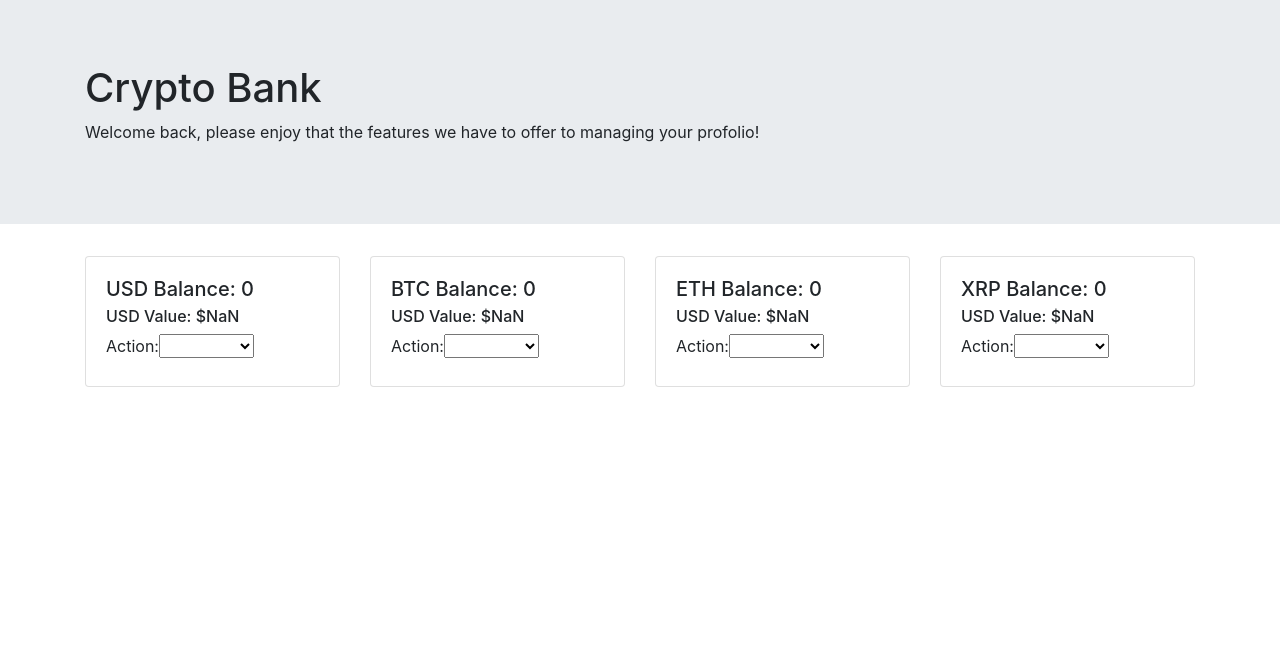
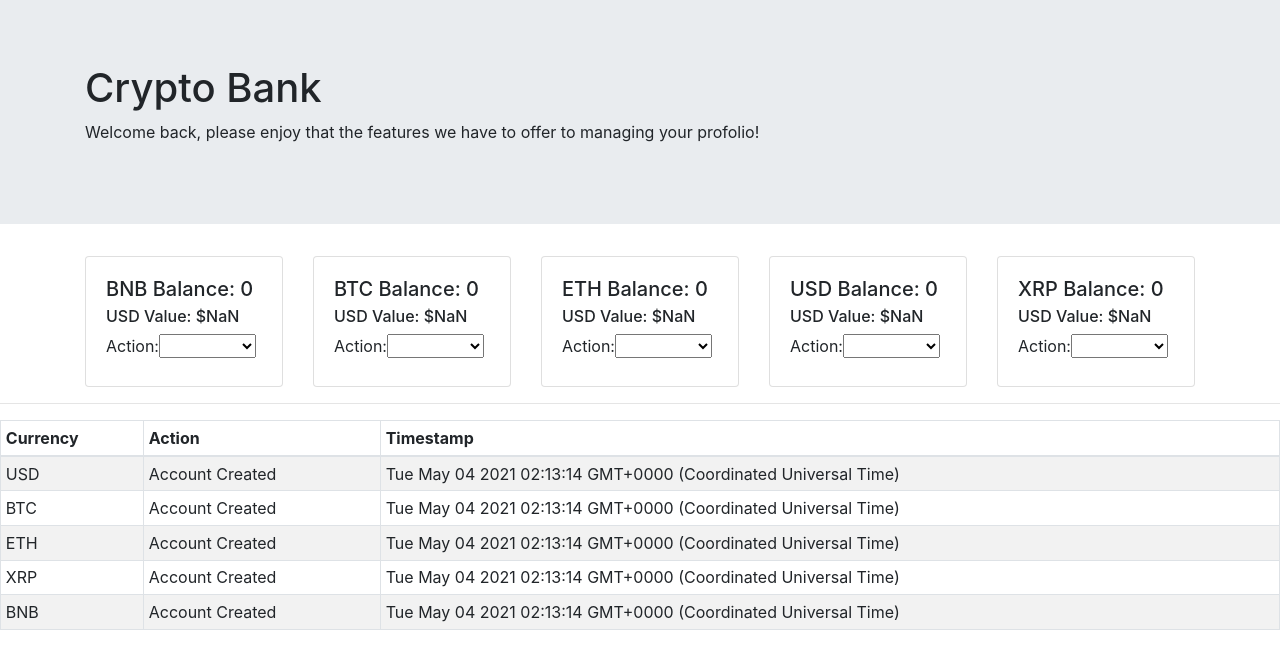
Before and after one commit to CronNinja/cryptoBank, a React (Create React App) app: page / in a window 1280 px wide. Shown: the top 668 px of the page. Built offline with nearby package versions, Linux system fonts and the light colour scheme; no server answers.

Commit message:
History & Parent Child Refactor

```diff
--- a/src/App.js
+++ b/src/App.js
@@ -1,11 +1,32 @@
+import { useState } from 'react';
 import Currency from './js/Account'
 import 'bootstrap/dist/css/bootstrap.min.css';
 import Jumbotron from 'react-bootstrap/Jumbotron';
 import Container from 'react-bootstrap/Container';
 import CardDeck from 'react-bootstrap/CardDeck';
+import GetDate from './js/GetData';
+import History from './js/History';
 
-const App = () => (
+const initDate = GetDate();
+const initialTotals = [
+  { symbol: "USD", total: 0, timestamp: initDate, action: "Account Created" },
+  { symbol: "BTC", total: 0, timestamp: initDate, action: "Account Created" },
+  { symbol: "ETH", total: 0, timestamp: initDate, action: "Account Created" },
+  { symbol: "XRP", total: 0, timestamp: initDate, action: "Account Created" },
+  { symbol: "BNB", total: 0, timestamp: initDate, action: "Account Created" }
+];
 
+const App = () => {
+  const [totals, setTotals] = useState(initialTotals);
+  const getTotals = () => {
+    totals.sort((a, b) => b.timestamp - a.timestamp);
+    let x = totals.filter((v,i,a) => a.findIndex(t => (t.symbol === v.symbol && +t.timestamp >= +v.timestamp)) === i).sort((a, b) => a.symbol.localeCompare(b.symbol));
+
+    return x.map(currency => {
+      return (<Currency symbol={currency.symbol} totals={totals} setTotals={setTotals} id={"Currency-" + currency.symbol} key={"Currency-" + currency.symbol}/>);
+    })
+  }
+  return (
     <div>
       <Jumbotron fluid>
         <Container>
@@ -17,14 +38,15 @@ const App = () => (
       </Jumbotron>
       <Container>
         <CardDeck>
-    <Currency currencyType="USD" id="Currency-USD"/>
-    <Currency currencyType="BTC" id="Currency-BTC"/>
-    <Currency currencyType="ETH" id="Currency-ETH"/>
-    <Currency currencyType="XRP" id="Currency-XRP"/>
+          {
+            getTotals()
+          }
         </CardDeck>
       </Container>
-
+      <hr />
+      <History totals={totals}/>
     </div>
-);
+  )
+};
 
 export default App
--- a/src/js/Account.jsx
+++ b/src/js/Account.jsx
@@ -1,16 +1,19 @@
-import React from 'react';
+import React, { useState} from 'react';
 import Transactor from './Transactor';
 import Card from 'react-bootstrap/Card';
 import USDValue from './USDValue';
+import Exchange from './Exchange';
+import GetDate from './GetData';
 
-const Currency = ({currencyType}) => {
-  const [deposit, setDeposit] = React.useState(0);
-  const [totalState, setTotalState] = React.useState(0);
-  const [isDeposit, setIsDeposit] = React.useState(true);
-  const [atmMode, setAtmMode] = React.useState("");
-  const [validTransaction, setValidTransaction] = React.useState(false);
+const Currency = ({symbol, totals, setTotals}) => {
+  const [deposit, setDeposit] = useState(0);
+  const [totalState, setTotalState] = useState(0);
 
-  let status = `${currencyType} Balance: ${totalState} `;
+  const [isDeposit, setIsDeposit] = useState(true);
+  const [atmMode, setAtmMode] = useState("");
+  const [validTransaction, setValidTransaction] = useState(false);
+
+  let status = `${symbol} Balance: ${totalState} `;
   const handleChange = (event) => {
     const returnValue = event.target.value;
     setDeposit(Number(returnValue));
@@ -31,6 +34,7 @@ const Currency = ({currencyType}) => {
   const handleSubmit = (event) => {
     let newTotal = isDeposit ? totalState + deposit : totalState - deposit;
     setTotalState(newTotal);
+    setTotals([...totals, {symbol: symbol, total: newTotal, timestamp: GetDate(), action: atmMode + " " + symbol + ": " + deposit}])
     setValidTransaction(false);
     event.preventDefault();
   };
@@ -46,12 +50,13 @@ const Currency = ({currencyType}) => {
   }
 
   return (
+    <>
     <Card>
       <Card.Body>
         <form onSubmit={handleSubmit}>
         <Card.Title id="total">{status}</Card.Title>
         <Card.Subtitle>
-          <label>USD Value: $<USDValue crypto={currencyType} total={totalState}/></label>
+          <label>USD Value: $<USDValue symbol={symbol} total={totalState}/></label>
         </Card.Subtitle>
         <Card.Text>
           <label>Action:</label>
@@ -59,17 +64,20 @@ const Currency = ({currencyType}) => {
             <option id="no-selection" value=""></option>
             <option id="deposit-selection" value="Deposit">Deposit</option>
             <option id="withdraw-selection" value="Withdraw">Withdraw</option>
+            <option id="exchange-selection" value="Exchange">Exchange</option>
           </select>
-          { atmMode &&
-          <>
-            <Transactor onChange={handleChange} isDeposit={isDeposit} validTransaction={validTransaction}></Transactor>
-            </>
+          { (atmMode === "Deposit" || atmMode === "Withdraw") &&
+            <Transactor onChange={handleChange} isDeposit={isDeposit} validTransaction={validTransaction} currency={symbol} />
           }
         </Card.Text>
       </form>
+      {
+      atmMode === "Exchange" &&
+        <Exchange symbol={symbol} total={totalState} />
+      }
       </Card.Body>
     </Card>
-
+    </>
   );
 };
 
--- /dev/null
+++ b/src/js/Exchange.jsx
@@ -0,0 +1,58 @@
+import Modal from 'react-bootstrap/Modal';
+import Button from 'react-bootstrap/Button';
+import { useState } from 'react';
+
+const Exchange = ({symbol, letExchange, total}) => {
+  const [show, setShow] = useState((total > 0));
+  const [selectedExchange, setSelectedExchage] = useState("");
+  const [canExchange, setCanExchange] = useState(letExchange);
+
+  const handleClose = () => setShow(false);
+  const handleShow = () => setShow(true);
+  const currencies = ['USD', 'BTC', 'ETH', 'XRP'];
+  const handleSubmit = (event) => {
+    event.preventDefault();
+  }
+  const handleModeSelect = (event) => {
+    const selectedValue = event.target.value;
+    if(selectedValue){
+      setSelectedExchage(selectedValue);
+    }
+  }
+  return (
+    <>
+      <Button variant="primary" onClick={handleShow} disabled={total <= 0}>
+        { total > 0 ? "Exchange" : "Fund Account" }
+      </Button>
+
+      <Modal show={show} onHide={handleClose} animation={false}>
+        <Modal.Header closeButton>
+          <Modal.Title>Exchange: { symbol }</Modal.Title>
+        </Modal.Header>
+        <Modal.Body>
+        <form onSubmit={handleSubmit} form={"form.exchange." + symbol}>
+        <label>Action:</label>
+          <select onChange={(e) => handleModeSelect(e)} name="exchangeWith" id="exchange-select">
+            <option id="no-selection" value=""></option>
+            {
+              currencies.map(currency => {
+                if(currency !== symbol){
+                  return (<option id={"exchange-option-" + currency} value={currency} key={"exchange-option-" + currency}>{currency.toUpperCase()}</option>)
+                }
+                return null;
+              })
+            }
+          </select>
+        </form>
+        </Modal.Body>
+        <Modal.Footer>
+          <Button variant="primary" onClick={handleClose}>
+            Close
+          </Button>
+        </Modal.Footer>
+      </Modal>
+    </>
+  );
+}
+
+export default Exchange
--- /dev/null
+++ b/src/js/GetData.js
@@ -0,0 +1,5 @@
+const GetDate = () => {
+  return new Date(Date.now());
+}
+
+export default GetDate
--- /dev/null
+++ b/src/js/History.jsx
@@ -0,0 +1,28 @@
+import Table from 'react-bootstrap/Table';
+const History = ({ totals }) => {
+const createRow = (t) => {
+  return (
+    <tr key={'row-' + t.symbol + "-" + t.timestamp.getTime()}>
+      <td>{ t.symbol }</td>
+      <td>{ t.action }</td>
+      <td>{ t.timestamp.toString() }</td>
+    </tr>
+  )
+}
+  return (
+    <Table striped bordered hover size="sm">
+      <thead>
+        <tr>
+          <th>Currency</th>
+          <th>Action</th>
+          <th>Timestamp</th>
+        </tr>
+      </thead>
+      <tbody>
+          { totals.map(t => createRow(t)) }
+      </tbody>
+  </Table>
+  )
+}
+
+export default History
--- a/src/js/Transactor.jsx
+++ b/src/js/Transactor.jsx
@@ -1,14 +1,14 @@
 const Transactor = ({ onChange, isDeposit, validTransaction, currency }) => {
   const choice = ['Deposit', 'Withdraw'];
+
   return (
-    <>
+    <span id={"transactions." + currency} key={"transactions." + currency}>
     <label>
       {choice[Number(!isDeposit)]}:
       <input id="number-input" type="number" step="any" onChange={onChange} style={{ width: '5rem' }} min="0"></input>
     </label>
-    <hr />
     <input type="submit" value="Submit" id="submit-input" disabled={!validTransaction}></input>
-    </>
+    </span>
   );
 };
 
--- a/src/js/USDValue.jsx
+++ b/src/js/USDValue.jsx
@@ -8,7 +8,7 @@ export default class USDValue extends Component {
       data: []}
   }
   async componentDidMount() {
-    const response = await API(this.props.crypto);
+    const response = await API(this.props.symbol);
     this.setState({ data: response.data });
   }
   render() {
```
Lines whose indentation alone changed are shown as unchanged.
